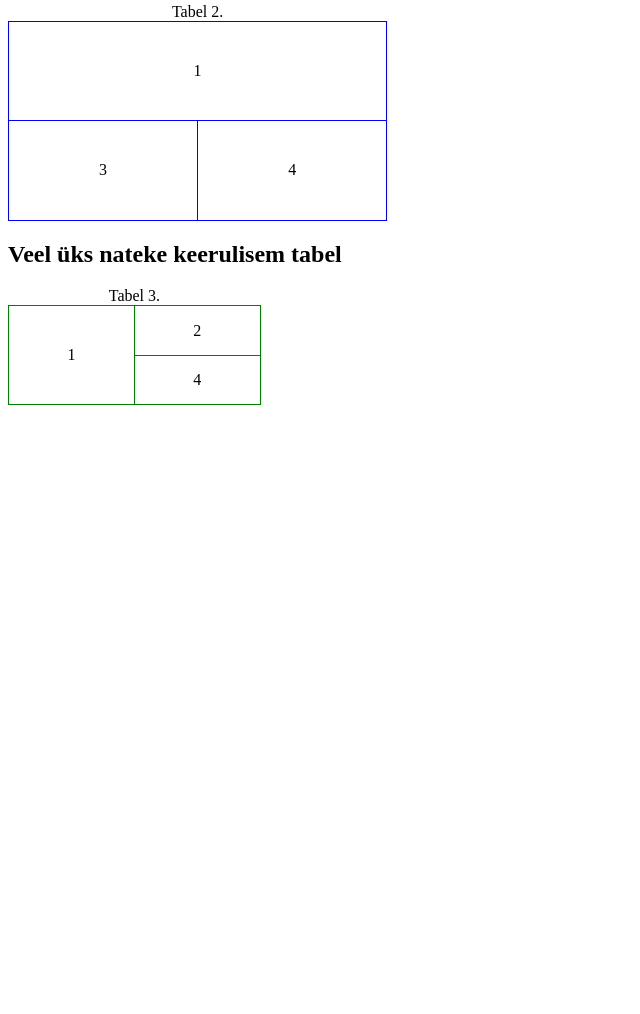
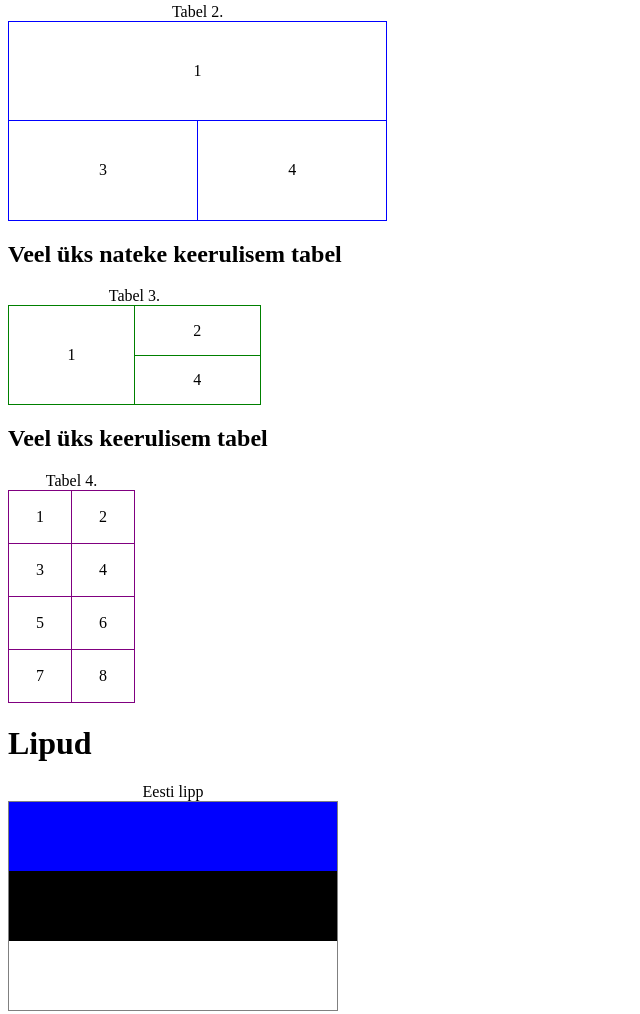
Before and after one commit to m0LTEX/VeebirakendusedIKTpe25, a plain HTML site: page tood/tabelid.html in a window 1280 px wide. Shown: the part 409-1423 px from the top of the page, without its empty margins (0-640 px from the left). Before the commit the page ends 822 px from the top, so only its background shows below. Drawn offline with Linux system fonts and the light colour scheme.

Commit message:
eesti lipp on lisatud

```diff
--- /dev/null
+++ b/tood/lipudStyle.css
@@ -0,0 +1,18 @@
+#eesti{
+    width: 330px;
+    height: 210px;
+    border: 1px solid grey;
+    border-spacing: 0;
+    /*border-collapse: collapse;*/
+}
+#eesti tr:nth-child(1) {
+    background-color: blue;
+}
+
+#eesti tr:nth-child(2) {
+    background-color: black;
+}
+
+#eesti tr:nth-child(3) {
+    background-color: white;
+}
--- a/tood/tabelid.html
+++ b/tood/tabelid.html
@@ -4,6 +4,7 @@
     <meta charset="UTF-8">
     <title>Tabelid HTML-keeles</title>
     <link rel="stylesheet" href="tableStyle.css">
+    <link rel="stylesheet" href="lipudStyle.css">
 </head>
 <body>
 <h1>Tabelid HTML-keeles</h1>
@@ -47,3 +48,46 @@
     <tr>
         <td>4</td>
 </table>
+
+<h2>Veel üks keerulisem tabel</h2>
+
+<table id="lilla">
+    <caption>Tabel 4.</caption>
+
+    <!---1.rida--->
+    <tr>
+        <td>1</td>
+        <td>2</td>
+    </tr>
+
+    <!---2.rida--->
+    <tr>
+        <td>3</td>
+        <td>4</td>
+    </tr>
+
+    <!---3.rida--->
+    <tr>
+        <td>5</td>
+        <td>6</td>
+    </tr>
+
+    <!---4.rida--->
+    <tr>
+        <td>7</td>
+        <td>8</td>
+    </tr>
+</table>
+<h1>Lipud</h1>
+<table id="eesti">
+    <caption>Eesti lipp</caption>
+    <tr>
+        <td></td>
+    </tr>
+    <tr>
+        <td></td>
+    </tr>
+    <tr>
+        <td></td>
+    </tr>
+</table>
--- a/tood/tableStyle.css
+++ b/tood/tableStyle.css
@@ -27,3 +27,64 @@ table#roheline td{
     border: 1px solid green;
     text-align: center;
 }
+/*pseudoelementide kasutamine*/
+/*1.rida 1.lahter*/
+#punane tr:nth-child(1) td:nth-child(1){
+ background-color: red;
+    /*1.rida 2.lahter*/
+}
+#lilla {
+    border-collapse: collapse;
+}
+
+#lilla td {
+    width: 60px;
+    height: 50px;
+    border: 1px solid purple;
+    text-align: center;
+    vertical-align: middle;
+}
+
+#lilla td:nth-child(1) td:nth-child(1){
+    background-color: red;
+}
+
+
+#lilla td:nth-child(1) td:nth-child(2){
+    background-color: red;
+}
+
+
+
+#lilla td:nth-child(2) td:nth-child(1){
+    background-color: red;
+}
+
+
+
+#lilla td:nth-child(1) td:nth-child(1){
+    background-color: red;
+}
+
+
+
+#lilla td:nth-child(1) td:nth-child(1){
+    background-color: red;
+}
+
+
+#lilla td:nth-child(1) td:nth-child(1){
+    background-color: red;
+}
+
+
+
+#lilla td:nth-child(1) td:nth-child(1){
+    background-color: red;
+}
+
+
+
+#lilla td:nth-child(1) td:nth-child(1){
+    background-color: red;
+}
```
Also changed, not shown: Tehtud.html (+2 -0 lines).
